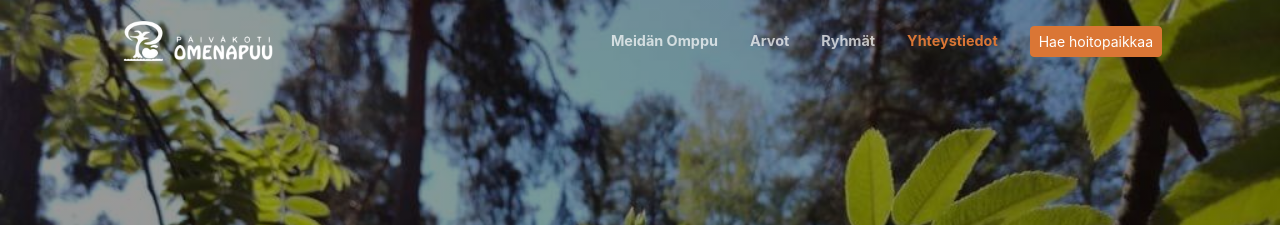
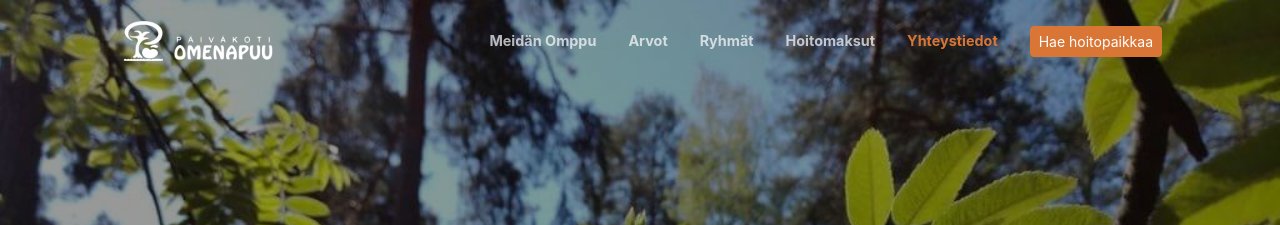
Before and after one commit to paivakotiomenapuu/paivakotiomenapuu.github.io, a Jekyll site: the page built from docs/index.html, in a window 1280 px wide. Shown: the top 225 px of the page. Built offline with Jekyll 4.4.1, drawn with Linux system fonts in a browser that asks for light colours; some web fonts are replaced; some of the changed text lies outside the part shown.

Commit message:
Add pricing section

```diff
--- a/docs/_data/sections.yml
+++ b/docs/_data/sections.yml
@@ -6,5 +6,7 @@
   link: "#values"
 - title: Ryhmät
   link: "#groups"
+- title: Hoitomaksut
+  link: "#pricing"
 - title: Yhteystiedot
   link: "#contact"
--- /dev/null
+++ b/docs/_includes/pricingTable.html
@@ -0,0 +1,36 @@
+<div class="table-responsive">
+  <table class="table">
+    <thead>
+      <tr>
+        <th scope="col">Ikä</th>
+        <th scope="col">Hoitomaksu</th>
+        <th scope="col">Kela</th>
+        <th scope="col">Kunta</th>
+        <th scope="col">Vanhemmat</th>
+      </tr>
+    </thead>
+    <tbody>
+      <tr>
+        <th scope="row">Alle 3v</th>
+        <td>1207,28 €</td>
+        <td>192,28 €</td>
+        <td>652,00 €</td>
+        <td>363,00 €</td>
+      </tr>
+      <tr>
+        <th scope="row">Yli 3v</th>
+        <td>946,28 €</td>
+        <td>192,28 €</td>
+        <td>391,00 €</td>
+        <td>363,00 €</td>
+      </tr>
+      <tr>
+        <th scope="row">Esiopetus</th>
+        <td>923,55 €</td>
+        <td>244,75 €</td>
+        <td>435,00 €</td>
+        <td>243,80 €</td>
+      </tr>
+    </tbody>
+  </table>
+</div>
--- a/docs/_sass/base.scss
+++ b/docs/_sass/base.scss
@@ -12,6 +12,10 @@
 
 .no-margin {
   margin: 0 !important;
+}
+
+td {
+  white-space: nowrap;
 }
 
 .overlay-container {
--- a/docs/index.html
+++ b/docs/index.html
@@ -80,12 +80,32 @@
     </div>
   </div>
 </section>
+<!-- Pricing -->
+<section class="page-section bg-light" id="pricing">
+  <div class="container px-4 px-lg-5">
+    <div class="row gx-4 gx-lg-5 justify-content-center">
+      <div class="col-lg-8 text-center">
+        <h2 class="mt-0">{{ site.data.sections[3].title }}</h2>
+        <hr class="divider" />
+        {% include pricingTable.html%}
+      </div>
+    </div>
+    {% for info in site.data.pricing %}
+    <div class="row gx-4 gx-lg-5 mt-4 justify-content-center">
+      <div class="col-lg-8 text-center">
+        <h3 class="h5 text-center mb-2">{{ info.title }}</h3>
+        <p>{{ info.text }}</p>
+      </div>
+    </div>
+    {% endfor %}
+  </div>
+</section>
 <!-- Contact -->
 <section class="page-section bg-dark" id="contact">
   <div class="container px-4 px-lg-5">
     <div class="row">
       <div class="col-12 text-center pb-4">
-        <h2 class="text-white mt-0">{{ site.data.sections[3].title }}</h2>
+        <h2 class="text-white mt-0">{{ site.data.sections[4].title }}</h2>
         <hr class="divider divider-light" />
       </div>
     </div>
```
Also changed, not shown: docs/_data/pricing.yml (added, +9 -0 lines).
